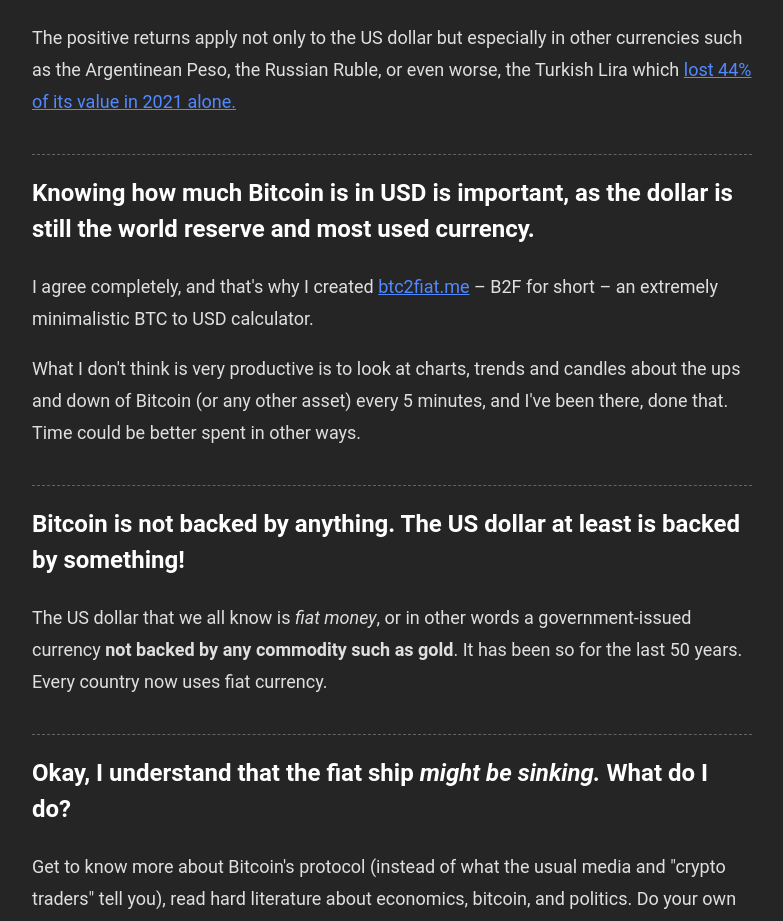
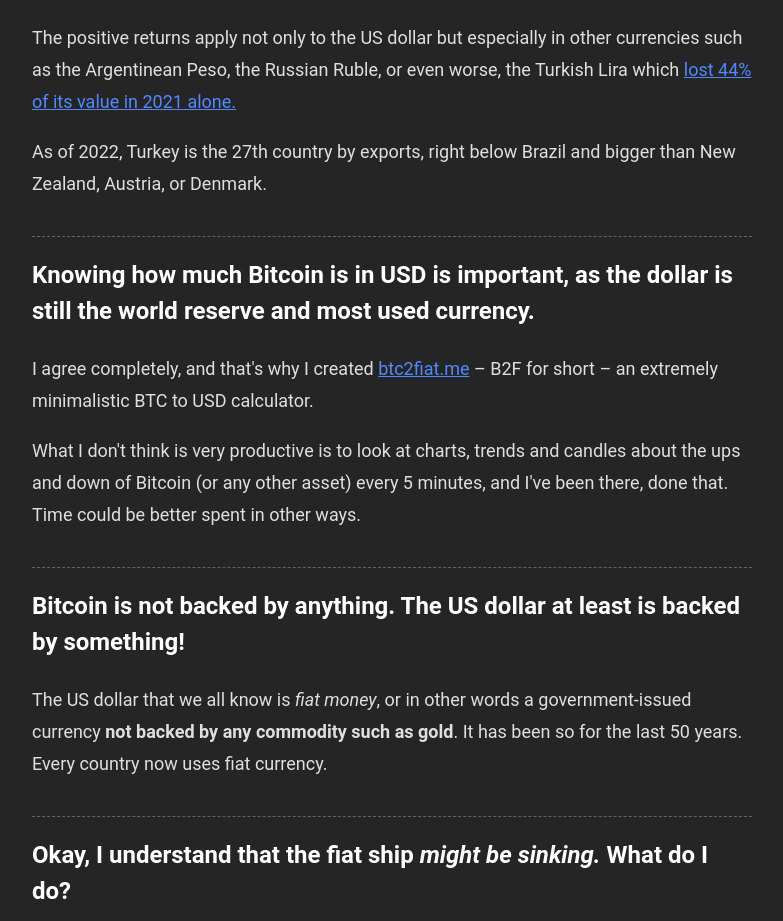
Before and after one commit to handsomelatino/bitcoin-exact-forecast, a React (Create React App) app: page / in a window 1280 px wide. Shown: the part 2761-3682 px from the top of the page, without its empty margins (248-1031 px from the left). Built offline with nearby package versions, Linux system fonts and the light colour scheme.

Commit message:
Add Turkey export stats, Twitter share link info

```diff
--- a/src/App.js
+++ b/src/App.js
@@ -68,6 +68,7 @@ function App() {
           <p>If you look at the big picture instead of the day-to-day price of bitcoin, the results are clear: </p>
           <p><strong>Regardless of price and risk,</strong> a 100% of people that bought any amount of bitcoin and held it for three years have positive returns (<a href='https://www.reddit.com/r/Bitcoin/comments/tclb6o/bitcoin_hodl_analysis_anyone_who_has_held_bitcoin/'>reddit chart</a>).</p>
           <p>The positive returns apply not only to the US dollar but especially in other currencies such as the Argentinean Peso, the Russian Ruble, or even worse, the Turkish Lira which <a href='https://en.wikipedia.org/wiki/2018%E2%80%932022_Turkish_currency_and_debt_crisis#:~:text=After%20a%20period%20of%20modest,its%20value%20in%202021%20alone.'>lost 44% of its value in 2021 alone.</a></p>
+          <p>As of 2022, Turkey is the 27th country by exports, right below Brazil and bigger than New Zealand, Austria, or Denmark.</p>
 
           <h3>Knowing how much Bitcoin is in USD is important, as the dollar is still the world reserve and most used currency.</h3>
           <p>I agree completely, and that's why I created <a href='https://btc2fiat.me'>btc2fiat.me</a> – B2F for short – an extremely minimalistic BTC to USD calculator.</p>
@@ -92,7 +93,7 @@ function App() {
         </div>
       </section>
 
-      <TwitterShareButton title="Bitcoin's exact forecast for the next 5 years #bitcoinexactforecast" url='https://bitcoinexactforecast.com' via='handsome_latino'>
+      <TwitterShareButton title="Exact forecast of #Bitcoin ₿ for the next 5 years:" url='https://bitcoinexactforecast.com' via='handsome_latino'>
         <TwitterShare />
       </TwitterShareButton>
     </div>
```
